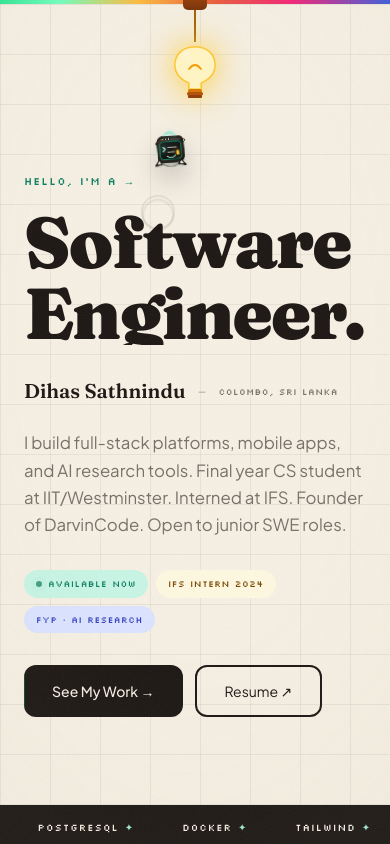
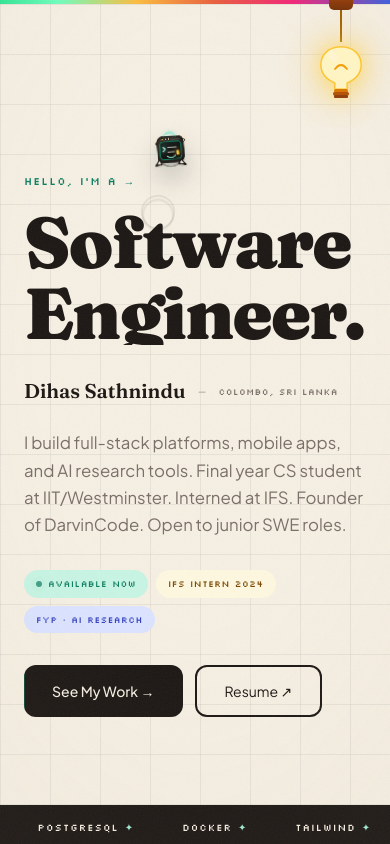
Before and after one commit to dihass/PortfolioWebsite, a Next.js app: page / in a window 390 px wide. Shown: the top 844 px of the page. Built offline with nearby package versions, Linux system fonts and the light colour scheme.

Commit message:
fix: adjust LightBulb position and dynamic coordinates for consistent mobile alignment

```diff
--- a/components/ui/LightBulb.tsx
+++ b/components/ui/LightBulb.tsx
@@ -52,7 +52,7 @@ export default function LightBulb() {
   const getBulbCenter = (): { x: number; y: number } => {
     if (!bulbWrapRef.current) {
       const isMobile = window.innerWidth < 768;
-      return { x: isMobile ? window.innerWidth / 2 : window.innerWidth - 40, y: 72 };
+      return { x: window.innerWidth - (isMobile ? 49 : 40), y: 72 };
     }
 
     const r = bulbWrapRef.current.getBoundingClientRect();
@@ -123,7 +123,7 @@ export default function LightBulb() {
 
   return (
     <div
-      className="absolute top-0 left-1/2 z-[9998] -translate-x-1/2 select-none md:fixed md:left-auto md:right-10 md:translate-x-0"
+      className="absolute top-0 right-6 z-[9998] select-none md:fixed md:right-10"
       style={{ width: 50, height: MOUNT_H + CORD_BASE + 130, touchAction: "none" }}
     >
       {/* Ceiling bracket */}
```
